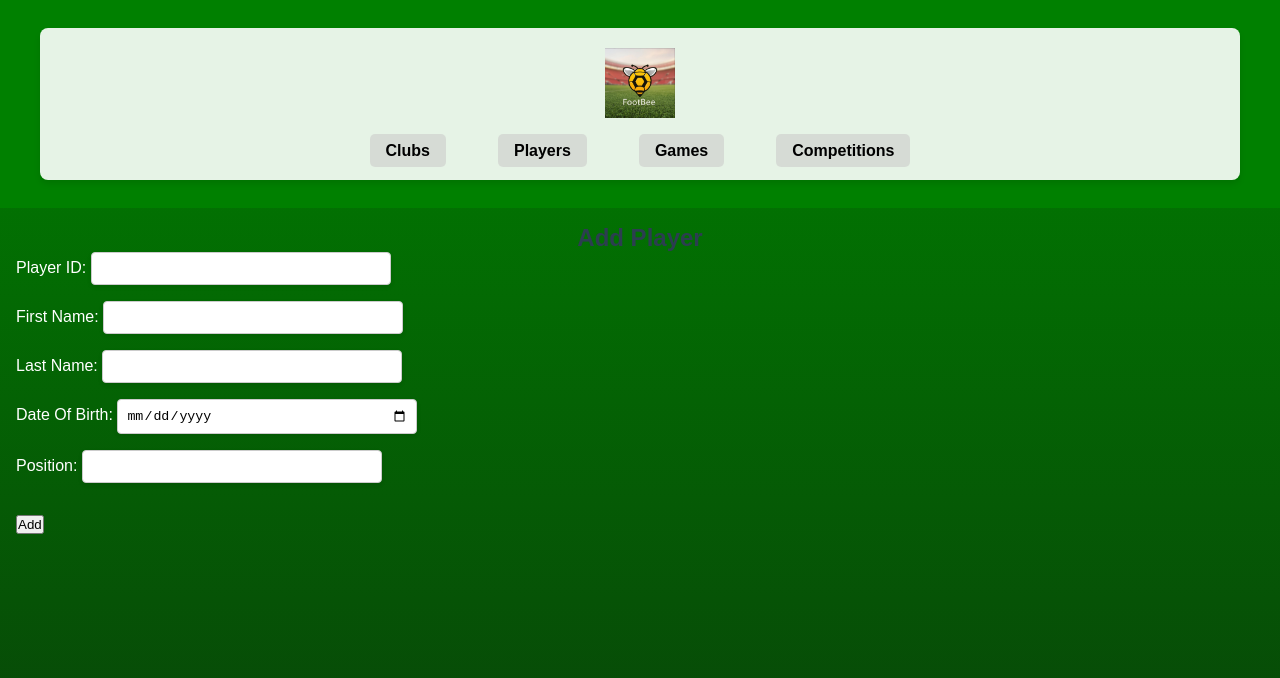
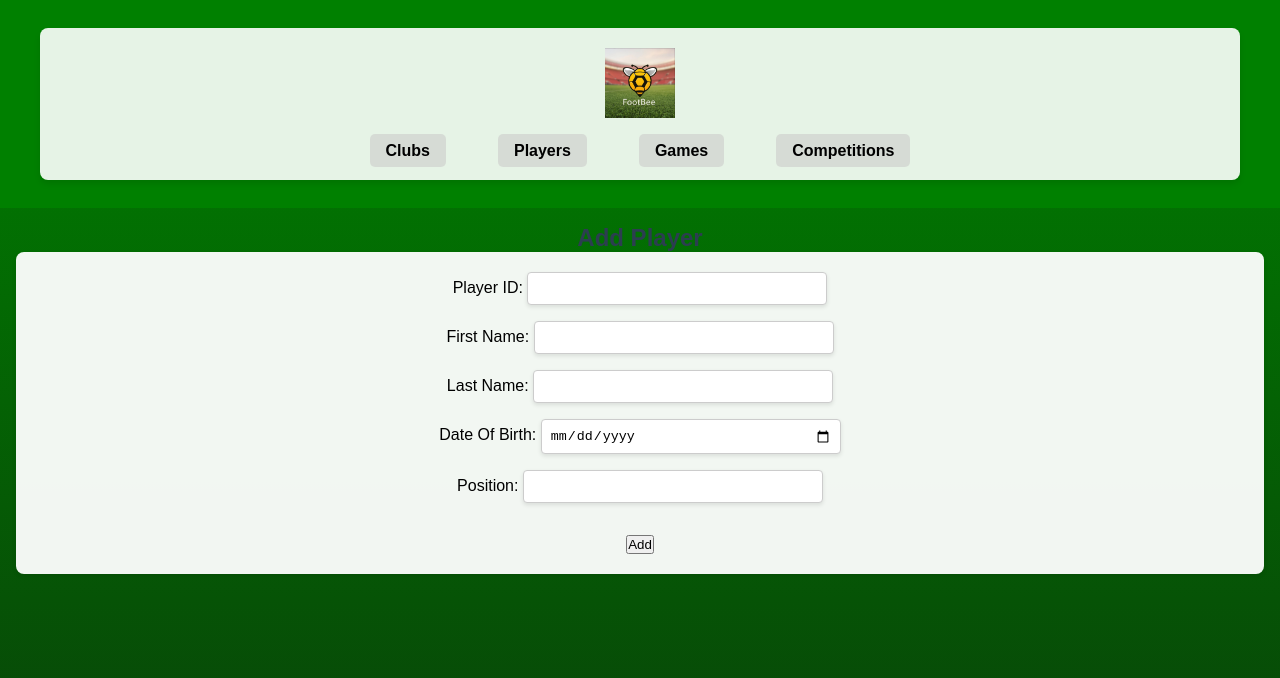
Before and after one commit to mehmetonursahin/BLG_317E_FootBee, a React (Create React App) app in the folder frontend/: page /add in a window 1280 px wide. Shown: the top 678 px of the page. Built offline with nearby package versions, Linux system fonts and the light colour scheme.

Commit message:
changes made

```diff
--- a/frontend/src/pages/addPlayer.jsx
+++ b/frontend/src/pages/addPlayer.jsx
@@ -1,6 +1,7 @@
 // AddPlayerPage.jsx
 import React, { useState } from 'react';
 import { useNavigate } from 'react-router-dom';
+import "../styles/addPlayer.css";
 
 function AddPlayerPage() {
   const navigate = useNavigate();
@@ -44,7 +45,7 @@ function AddPlayerPage() {
   return (
     <div style={{ padding: '1rem' }}>
       <h2>Add Player</h2>
-      <form onSubmit={handleSubmit}>
+      <form onSubmit={handleSubmit} className="form-section">
         <div>
           <label>Player ID: </label>
           <input
--- a/frontend/src/pages/playerDetail.jsx
+++ b/frontend/src/pages/playerDetail.jsx
@@ -267,8 +267,8 @@ function PlayerDetail() {
         <p><strong>Competition:</strong> {appearance.competition_id}</p>
         <p><strong>Goals:</strong> {appearance.goals}</p>
         <p><strong>Assists:</strong> {appearance.assists}</p>
-        <p><strong>red:</strong> {appearance.red_cards}</p>
-        <p><strong>yellow:</strong> {appearance.yellow_cards}</p>
+        <p><strong>Red Card:</strong> {appearance.red_cards}</p>
+        <p><strong>Yellow Card:</strong> {appearance.yellow_cards}</p>
         <div>
           <button
             className="edit-button"
--- /dev/null
+++ b/frontend/src/styles/addPlayer.css
@@ -0,0 +1,11 @@
+.form-section {
+    flex: 1;
+    min-width: 300px;
+    background-color: rgba(255, 255, 255, 0.95);
+    padding: 20px;
+    border-radius: 8px;
+    box-shadow: 0 2px 4px rgba(0, 0, 0, 0.1);
+    color: black;
+    align-content: center;
+    text-align: center;
+  }
```
